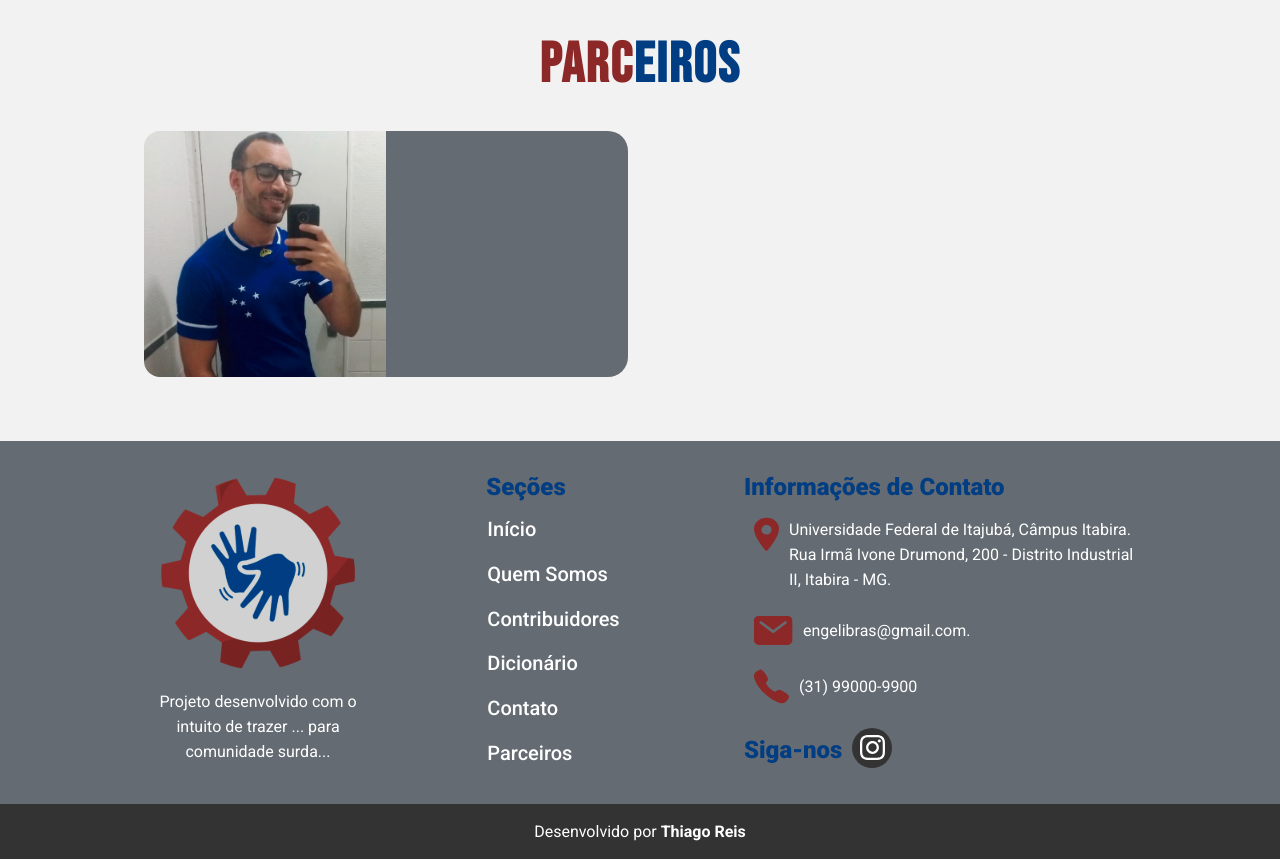
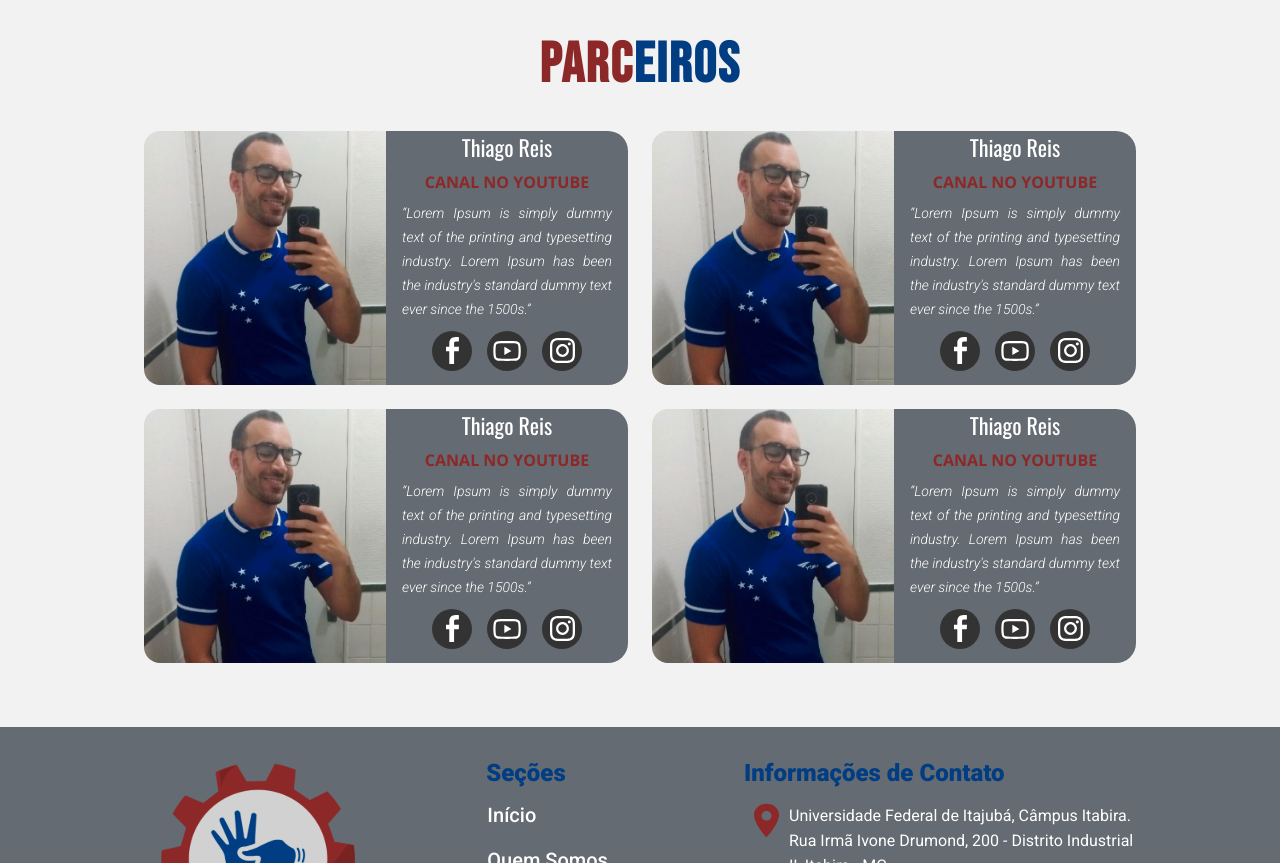
Before and after one commit to ThiagooKings/engelibras, a Next.js app: page /parceiros in a window 1280 px wide. Shown: the part 560-1423 px from the top of the page. Built offline with nearby package versions, Linux system fonts and the light colour scheme.

Commit message:
Página de parceiros pronta

```diff
--- a/src/pages/parceiros.tsx
+++ b/src/pages/parceiros.tsx
@@ -41,10 +41,98 @@ export default function Parceiros() {
                                 <img src="img/content/contributors/fperfilquadrada.png" />
                             </div>
                             <div className={styles.conteudoParceiro}>
+                                <div className={styles.nomeParceiro}>
+                                    <span>Thiago Reis</span>
+                                </div>
+                                <div className={styles.midiaSocial}>
+                                    <span>Canal no Youtube</span>
+                                </div>
+                                <div className={styles.descricaoParceiro}>
+                                    <p>
+                                        “Lorem Ipsum is simply dummy text of the printing and typesetting industry. Lorem Ipsum has been the industry's standard dummy text ever since the 1500s.”
+                                    </p>
+                                </div>
+                                <div className={styles.iconesSociais}>
+                                    <a href="https://facebook.com" target="_blank"><img src="icons/facebookicon.svg" /></a>
+                                    <a href="https://linkedin.com" target="_blank"><img src="icons/youtubeicon.svg" /></a>
+                                    <a href="https://instagram.com" target="_blank"><img src="icons/instagramicon.svg" /></a>
 
+                                </div>
                             </div>
+                        </div>
+                        <div className={styles.boxParceiros}>
+                            <div className={styles.fotoParceiro}>
+                                <img src="img/content/contributors/fperfilquadrada.png" />
+                            </div>
+                            <div className={styles.conteudoParceiro}>
+                                <div className={styles.nomeParceiro}>
+                                    <span>Thiago Reis</span>
+                                </div>
+                                <div className={styles.midiaSocial}>
+                                    <span>Canal no Youtube</span>
+                                </div>
+                                <div className={styles.descricaoParceiro}>
+                                    <p>
+                                        “Lorem Ipsum is simply dummy text of the printing and typesetting industry. Lorem Ipsum has been the industry's standard dummy text ever since the 1500s.”
+                                    </p>
+                                </div>
+                                <div className={styles.iconesSociais}>
+                                    <a href="https://facebook.com" target="_blank"><img src="icons/facebookicon.svg" /></a>
+                                    <a href="https://linkedin.com" target="_blank"><img src="icons/youtubeicon.svg" /></a>
+                                    <a href="https://instagram.com" target="_blank"><img src="icons/instagramicon.svg" /></a>
 
+                                </div>
+                            </div>
                         </div>
+                        <div className={styles.boxParceiros}>
+                            <div className={styles.fotoParceiro}>
+                                <img src="img/content/contributors/fperfilquadrada.png" />
+                            </div>
+                            <div className={styles.conteudoParceiro}>
+                                <div className={styles.nomeParceiro}>
+                                    <span>Thiago Reis</span>
+                                </div>
+                                <div className={styles.midiaSocial}>
+                                    <span>Canal no Youtube</span>
+                                </div>
+                                <div className={styles.descricaoParceiro}>
+                                    <p>
+                                        “Lorem Ipsum is simply dummy text of the printing and typesetting industry. Lorem Ipsum has been the industry's standard dummy text ever since the 1500s.”
+                                    </p>
+                                </div>
+                                <div className={styles.iconesSociais}>
+                                    <a href="https://facebook.com" target="_blank"><img src="icons/facebookicon.svg" /></a>
+                                    <a href="https://linkedin.com" target="_blank"><img src="icons/youtubeicon.svg" /></a>
+                                    <a href="https://instagram.com" target="_blank"><img src="icons/instagramicon.svg" /></a>
+
+                                </div>
+                            </div>
+                        </div>
+                        <div className={styles.boxParceiros}>
+                            <div className={styles.fotoParceiro}>
+                                <img src="img/content/contributors/fperfilquadrada.png" />
+                            </div>
+                            <div className={styles.conteudoParceiro}>
+                                <div className={styles.nomeParceiro}>
+                                    <span>Thiago Reis</span>
+                                </div>
+                                <div className={styles.midiaSocial}>
+                                    <span>Canal no Youtube</span>
+                                </div>
+                                <div className={styles.descricaoParceiro}>
+                                    <p>
+                                        “Lorem Ipsum is simply dummy text of the printing and typesetting industry. Lorem Ipsum has been the industry's standard dummy text ever since the 1500s.”
+                                    </p>
+                                </div>
+                                <div className={styles.iconesSociais}>
+                                    <a href="https://facebook.com" target="_blank"><img src="icons/facebookicon.svg" /></a>
+                                    <a href="https://linkedin.com" target="_blank"><img src="icons/youtubeicon.svg" /></a>
+                                    <a href="https://instagram.com" target="_blank"><img src="icons/instagramicon.svg" /></a>
+
+                                </div>
+                            </div>
+                        </div>
+
 
                     </div>
 
--- a/src/styles/pages/Parceiros.module.css
+++ b/src/styles/pages/Parceiros.module.css
@@ -77,3 +77,47 @@
     height: 100%;
     border-radius: 16px 0px 0px 16px;
 }
+
+.nomeParceiro{
+    text-align: center;
+}
+
+.nomeParceiro span {
+    font-family: 'Oswald', sans-serif;
+    font-size: 1.375rem;
+    color: var(--white);
+}
+
+.midiaSocial{
+    text-align: center;
+    padding: 0.5rem 0 0.5rem 0;
+}
+
+.midiaSocial span {
+    text-transform: uppercase;
+    font-family: 'Open Sans', sans-serif;
+    font-size: 1rem;
+    color: var(--red);
+}
+
+.descricaoParceiro {
+    text-align: justify;
+    padding: 0 1rem;
+}
+
+.descricaoParceiro p {
+    font-weight: 300;
+    color: var(--white);
+    font-style: italic;
+    font-size: 0.875rem;
+    line-height: 1.5rem;
+}
+
+.iconesSociais {
+    display: flex;
+    align-items: center;
+    justify-content: center;
+    padding-top: 10px;
+    padding-bottom: 10px;
+    column-gap: 15px;
+}
```
Also changed, not shown: public/icons/youtubeicon.svg (added).
